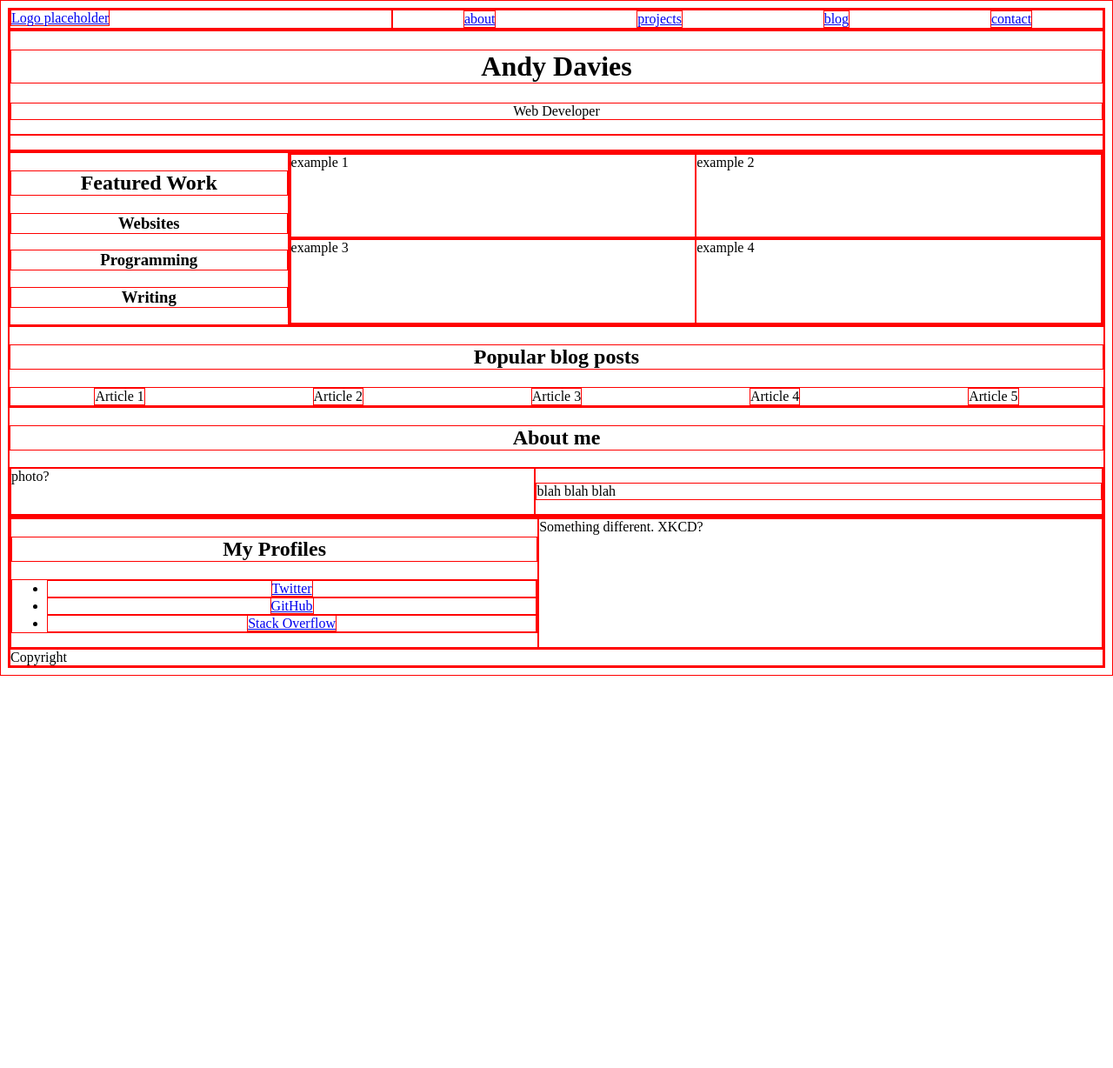
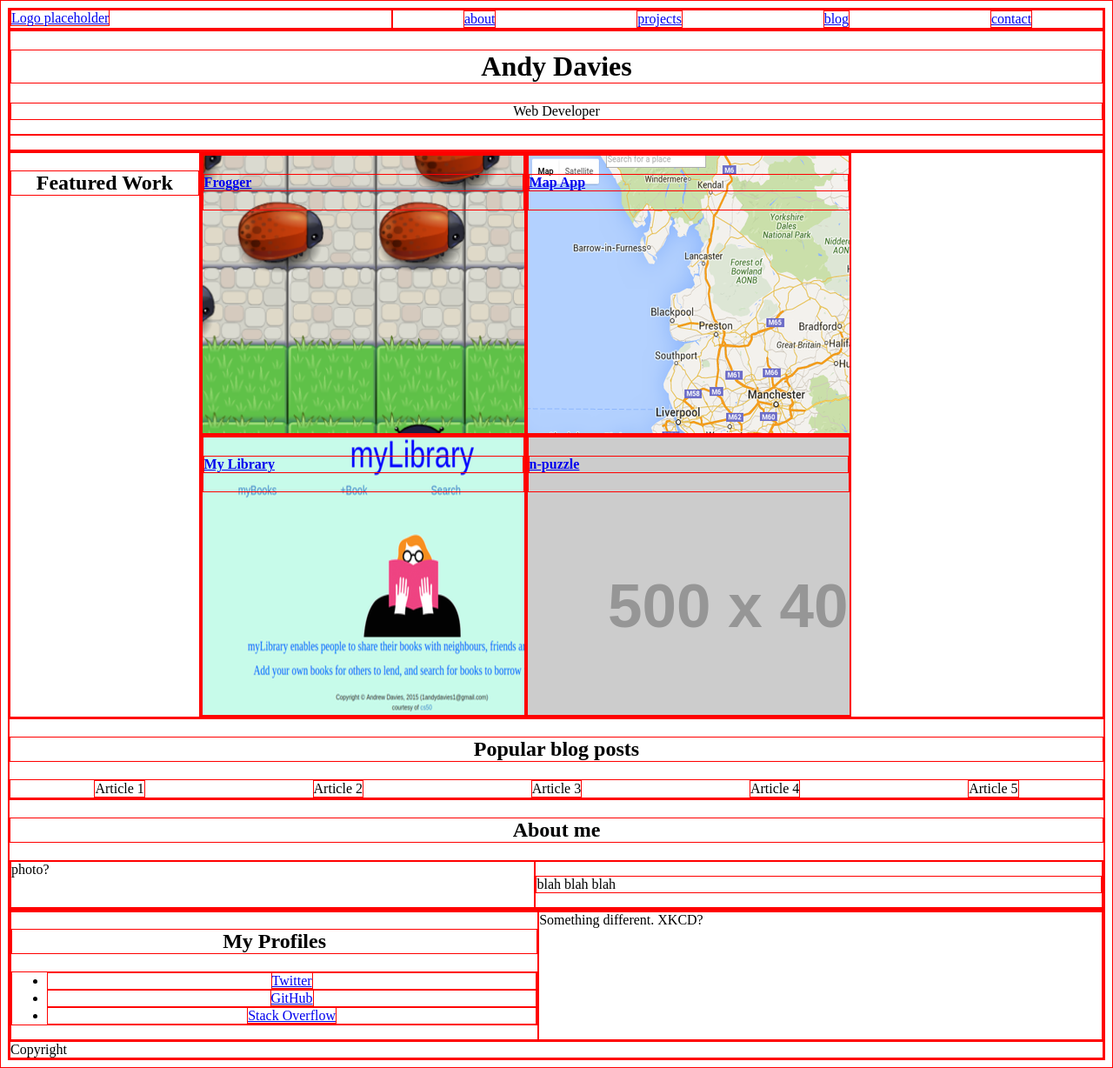
Before and after one commit to andavies/andavies.github.io, a Jekyll site: the page built from index.html, in a window 1280 px wide. Shown: the whole page at 87% size. Built offline with Jekyll 4.4.1, drawn with Linux system fonts in a browser that asks for light colours; before the commit the page ends 900 px from its top, so only the background shows below that.

Commit message:
Add project tiles to Featured Work grid

```diff
--- a/css/styles.scss
+++ b/css/styles.scss
@@ -59,9 +59,20 @@ header {
 	flex-grow: 1;
 }
 
-.grid {
+.featured-grid {
 	flex-grow: 5;
-	flex-direction: column;
+	flex-wrap: wrap;
+	justify-content: flex-start;
+	width: 750px;
+}
+
+// NOTE: width of grid is just over twice width of tile
+// intentionally, so only 2 can fit in a row. Prob need to
+// make this more responsive and/or use variable calculations
+
+.project-tile {
+	height: 320px;
+	width: 370px;
 }
 
 
--- a/index.html
+++ b/index.html
@@ -17,29 +17,32 @@ layout: master
 	<div class="sidebar-selector text-center">
 
 		<h2>Featured Work</h2>
+		<!-- for now
 		<h3>Websites</h3>
 		<h3>Programming</h3>
 		<h3>Writing</h3>
+		-->
 
 	</div>
 
-	<div class="grid flex-container">
-		<div class="equal-width-column flex-container">
-			<div class="equal-width-column">
-				example 1
-			</div>
-			<div class="equal-width-column">
-				example 2
-			</div>
-		</div>
-		<div class="equal-width-column flex-container">
-			<div class="equal-width-column">
-				example 3
-			</div>
-			<div class="equal-width-column">
-				example 4
-			</div>
-		</div>
+	<div class="flex-container featured-grid">
+
+		{% for project in site.projects %}
+
+			{% if project.featured == true %}
+
+				<a href="{{ project.page_url }}">
+					<div class="project-tile" style="background-image: url('{{ project.image_url}}');">
+						<div>
+							<h4>{{ project.title }}</h4>
+						</div>
+					</div>
+				</a>
+
+			{% endif %}
+
+		{% endfor %}
+
 	</div>
 
 </section>
```
Also changed, not shown: _projects/frogger.md (+1 -0 lines), _projects/map-app.md (+1 -0 lines), _projects/my-library.md (+1 -0 lines), _projects/n-puzzle.md (+1 -0 lines).
